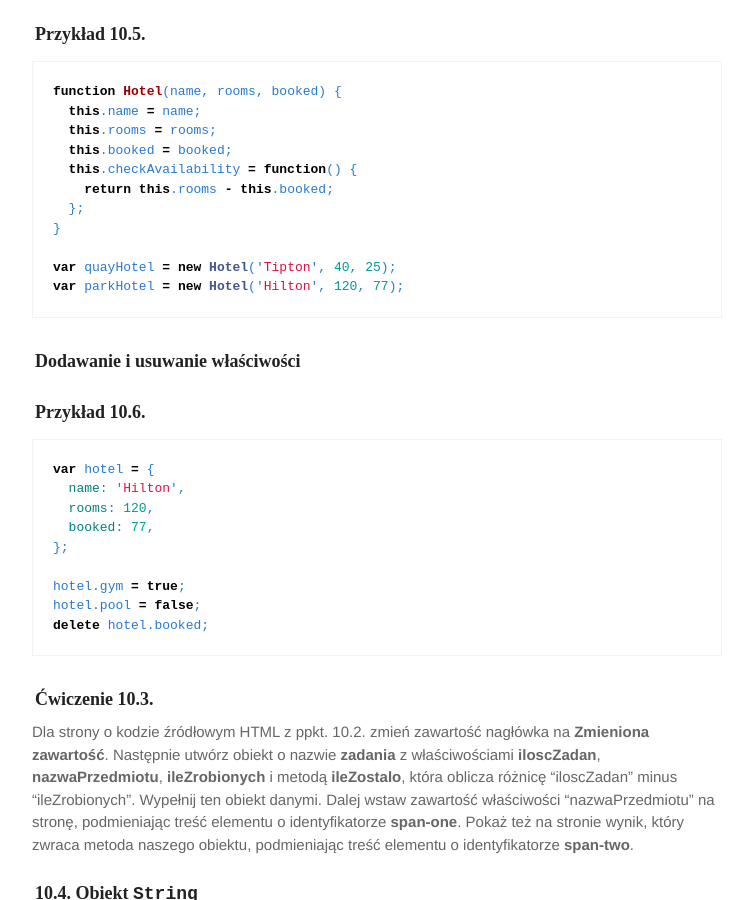
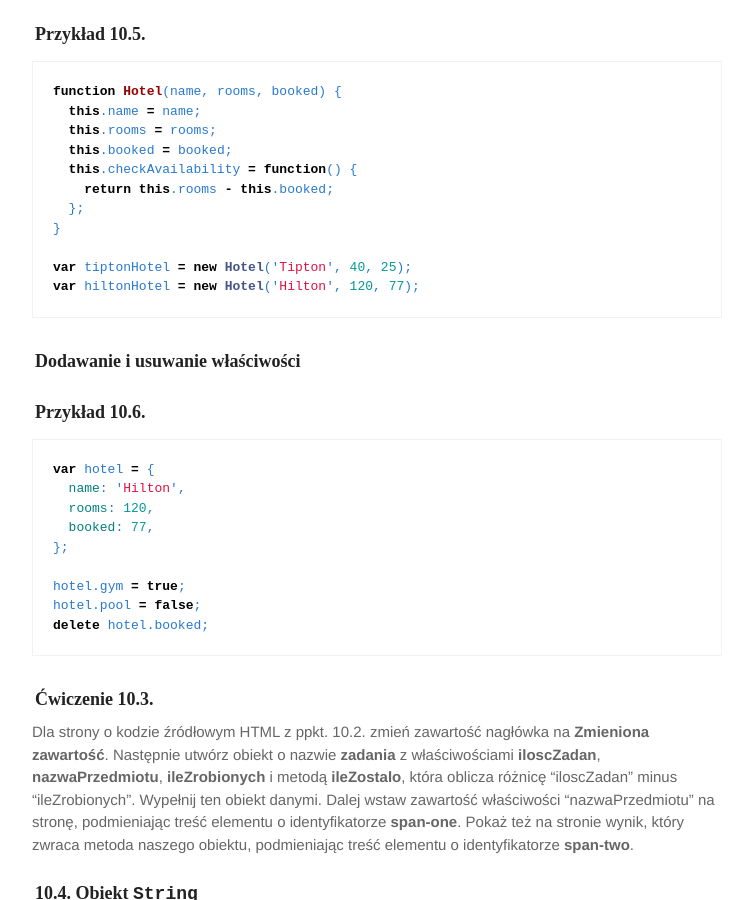
Before and after one commit to marcin-szczepanski/TWE, a Jekyll site: the page built from zajecia/1B/zaj05.md, in a window 1280 px wide and 900 px high, scrolled down 2891 px. Shown: the whole window, without its empty margins (263-1016 px from the left). Built offline with Jekyll 4.4.1, drawn with Linux system fonts in a browser that asks for light colours; some web fonts are replaced.

Commit message:
add zaj05

````diff
--- a/zajecia/1B/zaj05.md
+++ b/zajecia/1B/zaj05.md
@@ -137,8 +137,8 @@ function Hotel(name, rooms, booked) {
   };
 }
 
-var quayHotel = new Hotel('Tipton', 40, 25);
-var parkHotel = new Hotel('Hilton', 120, 77);
+var tiptonHotel = new Hotel('Tipton', 40, 25);
+var hiltonHotel = new Hotel('Hilton', 120, 77);
 ```
 
 ### Dodawanie i usuwanie właściwości
````
